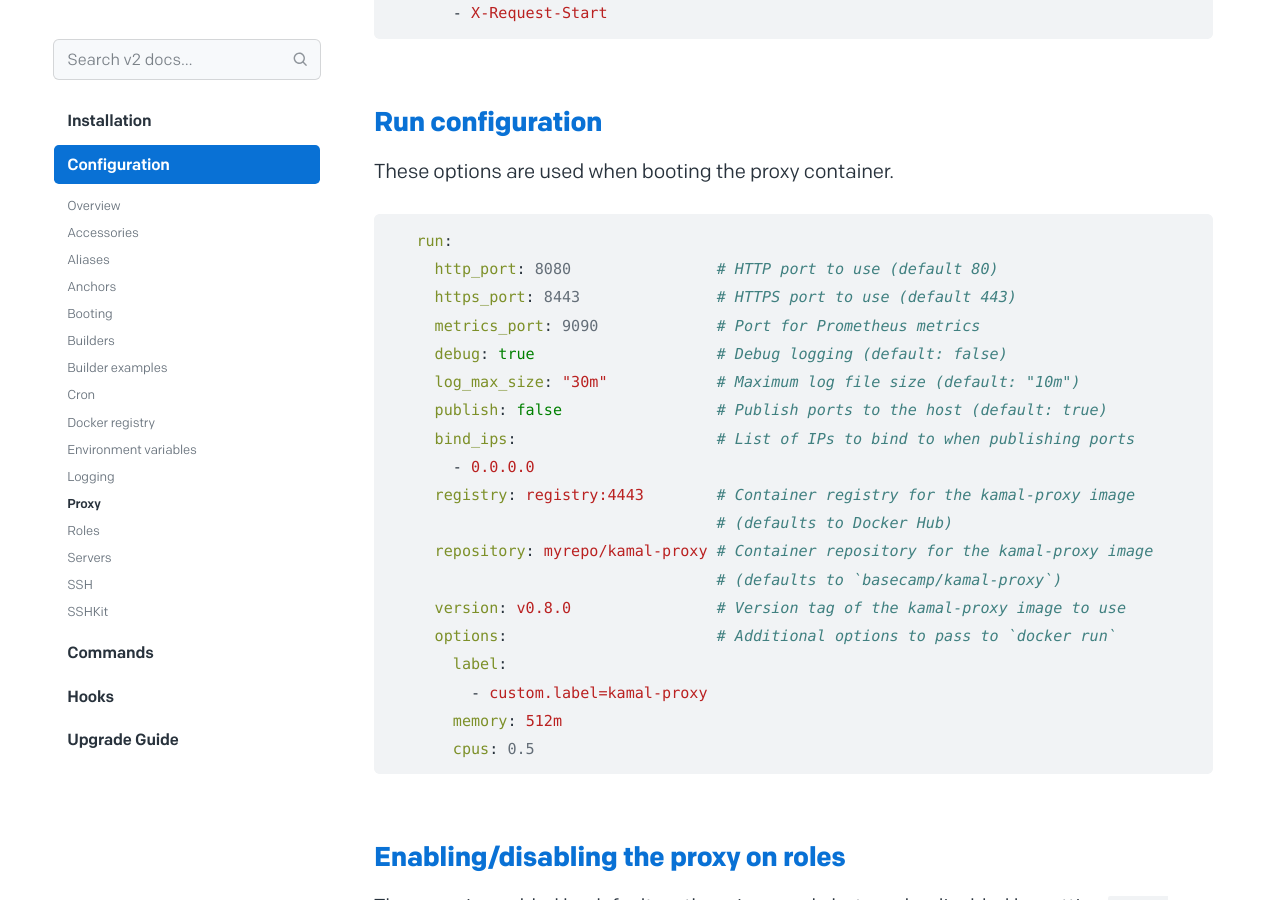
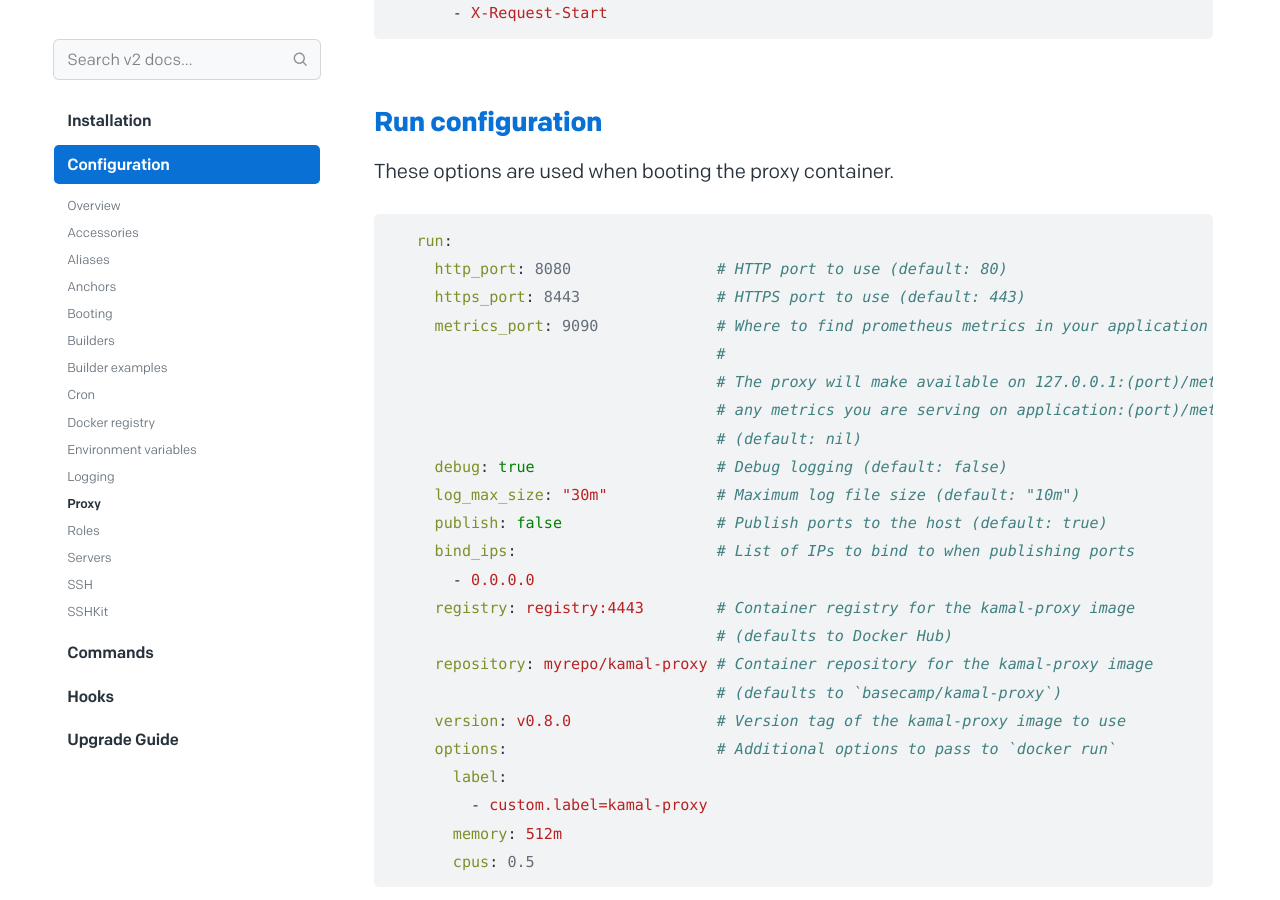
Before and after one commit to basecamp/kamal-site, a Jekyll site: the page built from docs/configuration/proxy.md, in a window 1280 px wide and 900 px high, scrolled down 5619 px. Built offline with Jekyll 4.4.1, drawn with Linux system fonts in a browser that asks for light colours.

Commit message:
docs: Lightly improve the documentation of metrics_port
I falsely believed that `metrics_port`, being on `run` next to http_port and not
being at the top level next to `app_port`, meant it was proxy-level metrics, i.e.
"how many things did kamal proxy process". This port is actually to do with the
application and this is unclear.

I think clearing this up will help other people in future - there are a couple
github disussions that would be cleaned up by this, too

````diff
--- a/docs/configuration/proxy.md
+++ b/docs/configuration/proxy.md
@@ -206,9 +206,13 @@ These options are used when booting the proxy container.
 
 ```yaml
   run:
-    http_port: 8080                # HTTP port to use (default 80)
-    https_port: 8443               # HTTPS port to use (default 443)
-    metrics_port: 9090             # Port for Prometheus metrics
+    http_port: 8080                # HTTP port to use (default: 80)
+    https_port: 8443               # HTTPS port to use (default: 443)
+    metrics_port: 9090             # Where to find prometheus metrics in your application
+                                   #
+                                   # The proxy will make available on 127.0.0.1:(port)/metrics
+                                   # any metrics you are serving on application:(port)/metrics.
+                                   # (default: nil)
     debug: true                    # Debug logging (default: false)
     log_max_size: "30m"            # Maximum log file size (default: "10m")
     publish: false                 # Publish ports to the host (default: true)
````
